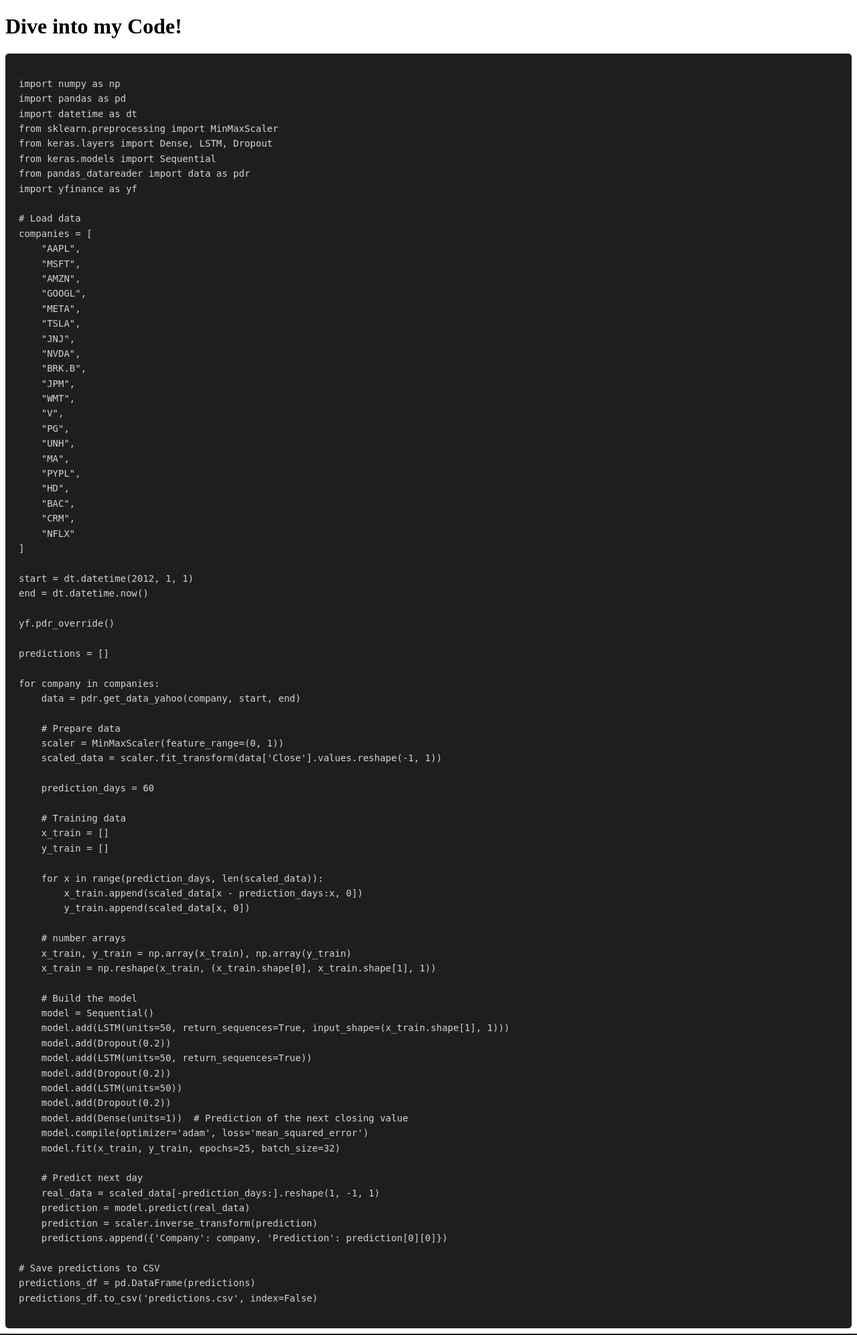
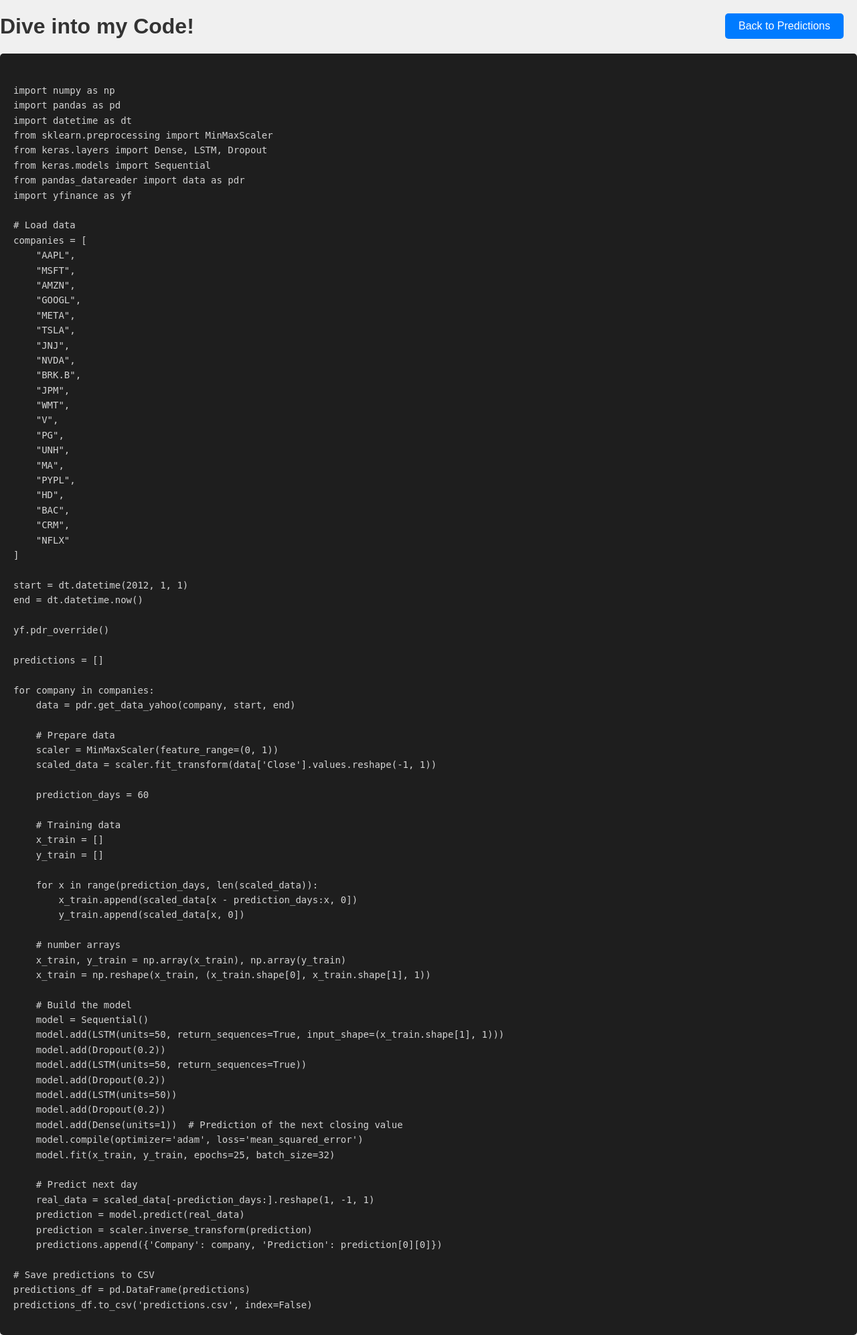
Before and after one commit to IsabelBody/Stock-Predictor, a Flask app: page /view_code in a window 1280 px wide. Shown: the whole page at 67% size. Run offline with Flask 3, Linux system fonts and the light colour scheme.

Commit message:
css initialised

```diff
--- a/static/styles.css
+++ b/static/styles.css
@@ -35,10 +35,12 @@ h1, h2 {
 }
 
 .button {
-    display: inline-block;
-    padding: 10px 20px;
+    position: absolute;
+    top: 20px; /* Adjust as needed */
+    right: 20px; /* Adjust as needed */
     background-color: #007bff;
     color: #fff;
+    padding: 10px 20px;
     text-decoration: none;
     border-radius: 5px;
 }
--- a/templates/code_view.html
+++ b/templates/code_view.html
@@ -9,7 +9,7 @@
         .code-container {
             background-color: #1E1E1E;
             color: #D4D4D4;
-            font-family: 'Courier New', Courier, monospace;
+            font-family: Arial, sans-serif;
             font-size: 14px;
             line-height: 1.6;
             padding: 20px;
@@ -48,12 +48,31 @@
         .bracket {
             color: #D4D4D4;
         }
+
+
+        .button {
+    position: absolute;
+    top: 20px; /* Adjust as needed */
+    right: 20px; /* Adjust as needed */
+    background-color: #007bff;
+    color: #fff;
+    padding: 10px 20px;
+    text-decoration: none;
+    border-radius: 5px;
+}
+
+.button:hover {
+    background-color: #0056b3;
+}
+
     </style>
+    <link rel="stylesheet" href="/static/styles.css">
 </head>
 <body>
+    <a href="/" class="button">Back to Predictions</a>
     <h1>Dive into my Code!</h1>
     <div class="code-container">
-        <pre>{{ code_content }}</pre>
+        <div class="code-line"></div><pre>{{ code_content }}</pre></div>
     </div>
 </body>
 </html>
--- a/templates/index.html
+++ b/templates/index.html
@@ -4,6 +4,7 @@
     <meta charset="UTF-8">
     <meta name="viewport" content="width=device-width, initial-scale=1.0">
     <title>Stock Predictions</title>
+    <link rel="stylesheet" href="/static/styles.css">
 </head>
 <body>
     <h1>Stock Predictions</h1>
```
